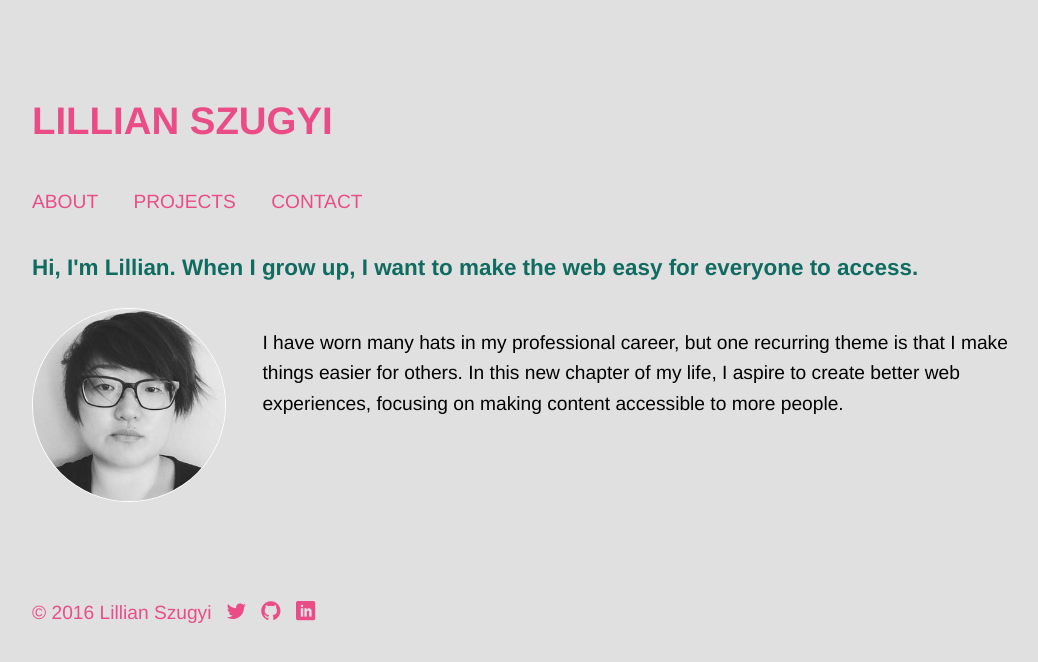
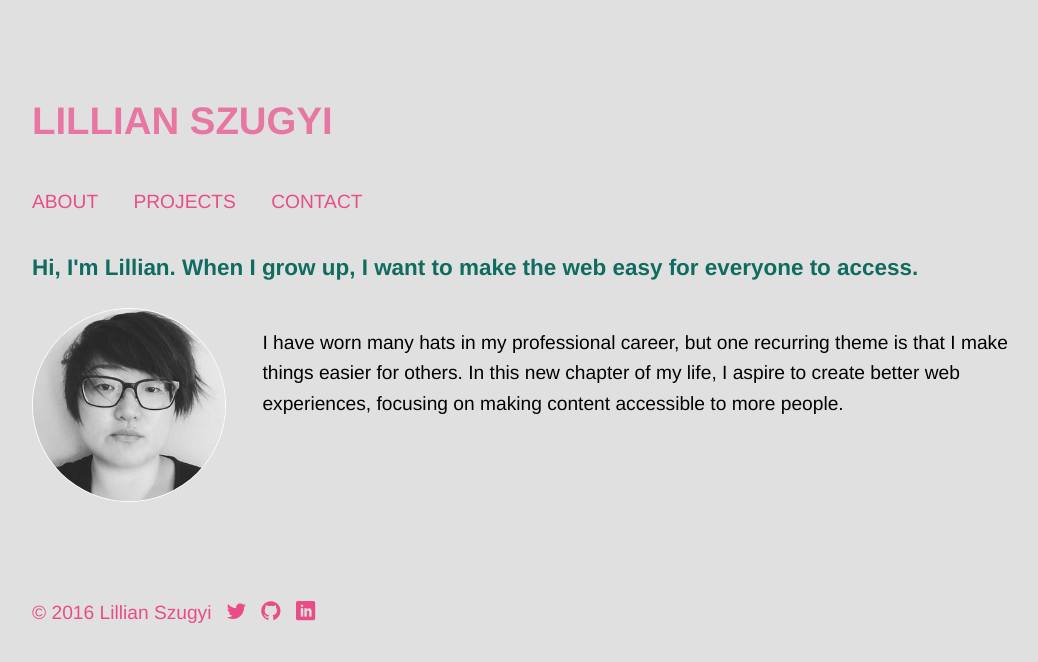
Before and after one commit to lillianszugyi/301n3-portfolio, a plain HTML site: page index.html in a window 1280 px wide. In both pictures the pointer is over the link "LILLIAN SZUGYI". Shown: the whole page, without its empty margins (104-1142 px from the left). Drawn offline with nearby package versions, Linux system fonts and the light colour scheme; files whose address does not match are found by name.

Commit message:
add :hover on anchor links

```diff
--- a/css/layout.css
+++ b/css/layout.css
@@ -7,6 +7,9 @@ a{
   display:inline;
   list-style:none;
   text-decoration: none;
+}
+a:hover {
+  opacity: 0.7;
 }
 
 @media screen and (min-width: 600px) {
```
